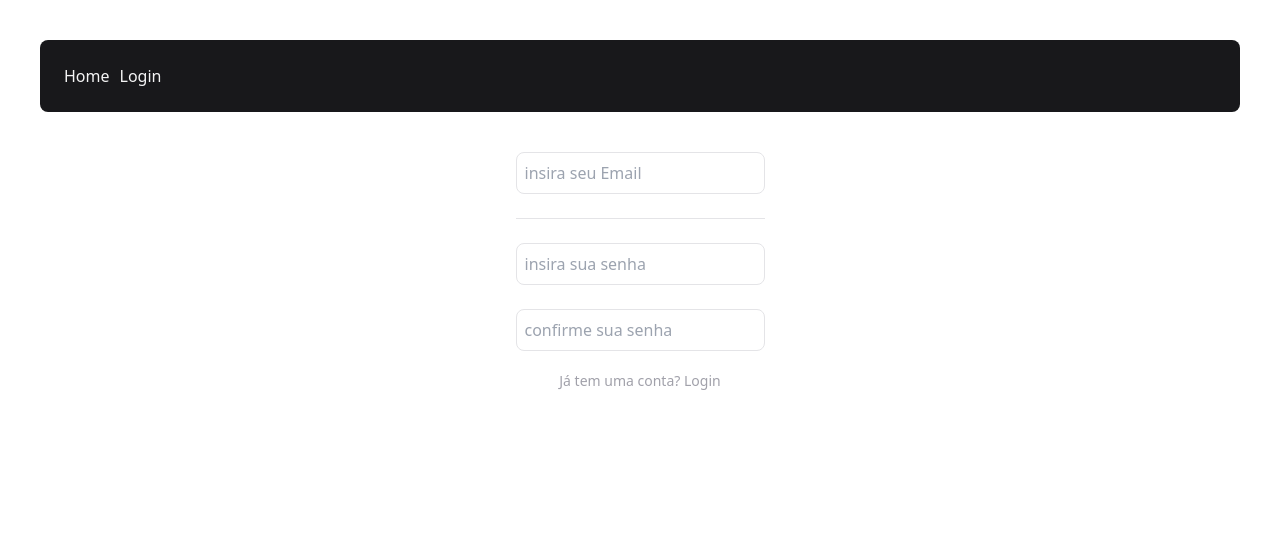
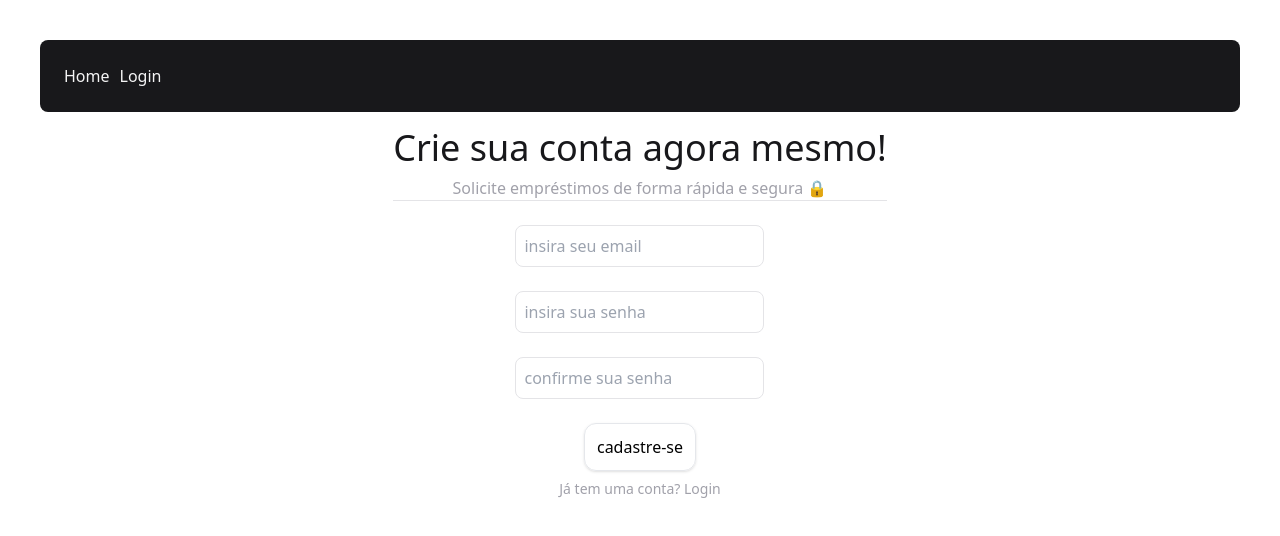
Before and after one commit to kevin-krause/easyemprest_piloto, a Next.js app: page /cadastro in a window 1280 px wide. Shown: the top 536 px of the page. Built offline with nearby package versions, Linux system fonts and the light colour scheme.

Commit message:
front login e cadastros

```diff
--- /dev/null
+++ b/src/components/Button/ButtonLogin.tsx
@@ -0,0 +1,22 @@
+import React from 'react'
+
+interface Props {
+    campo: string
+}
+
+const ButtonLogin: React.FC<Props> = props => {
+    const botao = props.campo === 'login' ? 'login' : 'cadastre-se'
+
+    return (
+        <div className="items-center mt-3">
+            <a
+                href="#"
+                className="p-3 border-[1px] rounded-xl hover:bg-zinc-800 hover:text-zinc-100 shadow hover:shadow-lg"
+            >
+                {botao}
+            </a>
+        </div>
+    )
+}
+
+export default ButtonLogin
--- a/src/components/TextField/Cadastro.tsx
+++ b/src/components/TextField/Cadastro.tsx
@@ -3,6 +3,7 @@ import CampoTexto from './CampoTexto'
 import CampoTexto2 from './CampoTexto2'
 import Header from '../Header'
 import Link from 'next/link'
+import ButtonLogin from '../Button/ButtonLogin'
 
 const Login = () => {
     return (
@@ -10,15 +11,26 @@ const Login = () => {
             <Header />
             <div className="flex flex-col items-center justify-center">
                 <div className="">
+                    <h1 className="text-zinc-900 text-4xl font-light mb-2 text-center">
+                        Crie sua conta agora mesmo!
+                    </h1>
+                    <p className="text-zinc-400 text-center">
+                        Solicite empréstimos de forma rápida e segura 🔒
+                    </p>
+
+                    <span className="block border-b-[1px] border-zinc-200 w-auto h-px"></span>
                     <div className="mb-6">
-                        <CampoTexto campo="Email" />
-                    </div>
-                    <span className="block border-b-[1px] border-zinc-200 w-auto h-px"></span>
-
-                    <div>
+                        <CampoTexto campo="email" />
                         <CampoTexto campo="senha" />
                         <CampoTexto2 campo="senha" />
                     </div>
+
+                    <div className="flex justify-center">
+                        {' '}
+                        {/* Adicionada a classe "flex justify-center" */}
+                        <ButtonLogin campo={'cadastro'} />
+                    </div>
+
                     <p className="text-zinc-400 mt-5 text-sm text-center">
                         Já tem uma conta?{' '}
                         <Link
--- a/src/components/TextField/CampoTexto.tsx
+++ b/src/components/TextField/CampoTexto.tsx
@@ -11,7 +11,7 @@ const CampoTexto: React.FC<Props> = props => {
             : `insira seu ${props.campo}`
 
     return (
-        <div className="flex flex-col">
+        <div className="flex flex-col items-center w-full">
             {/* <p>{props.campo}</p> */}
             <div>
                 <input
--- a/src/components/TextField/CampoTexto2.tsx
+++ b/src/components/TextField/CampoTexto2.tsx
@@ -12,7 +12,7 @@ const CampoTexto2: React.FC<Props> = props => {
 
     console.log(long_)
     return (
-        <div className="flex flex-col">
+        <div className="flex flex-col items-center w-full">
             {/* <p>{props.campo}</p> */}
             <div>
                 <input
--- a/src/components/TextField/Login.tsx
+++ b/src/components/TextField/Login.tsx
@@ -2,19 +2,35 @@ import React from 'react'
 import CampoTexto from './CampoTexto'
 import Header from '../Header'
 import Link from 'next/link'
+import ButtonLogin from '../Button/ButtonLogin'
 
 const Login = () => {
     return (
-        <div>
+        <div className="">
             <Header />
-            <div className="flex flex-col items-center">
-                <div className="">
-                    <div className="mb-4">
+            <div className="flex justify-center items-center">
+                <div className="flex flex-col justify-center">
+                    <h1 className="text-zinc-900 text-4xl font-light mb-2 text-center">
+                        Olá! Faça seu login
+                    </h1>
+                    <p className="text-zinc-400 text-center">
+                        Faça login com seus dados de acesso 🔑✨
+                    </p>
+                    <span className="block border-b-[1px] border-zinc-200 w-auto h-px"></span>
+
+                    <div className="mb-1">
                         <CampoTexto campo="Email" />
                     </div>
                     <div>
                         <CampoTexto campo="Senha" />
                     </div>
+
+                    <div className="text-center mt-5">
+                        {' '}
+                        {/* Adicionada a classe "text-center" */}
+                        <ButtonLogin campo={'login'} />
+                    </div>
+
                     <p className="text-zinc-400 mt-5 text-sm text-center">
                         Ainda não tem uma conta?{' '}
                         <Link
```
